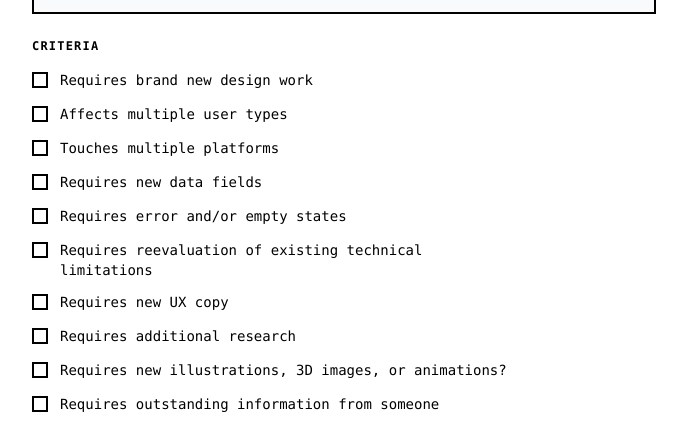
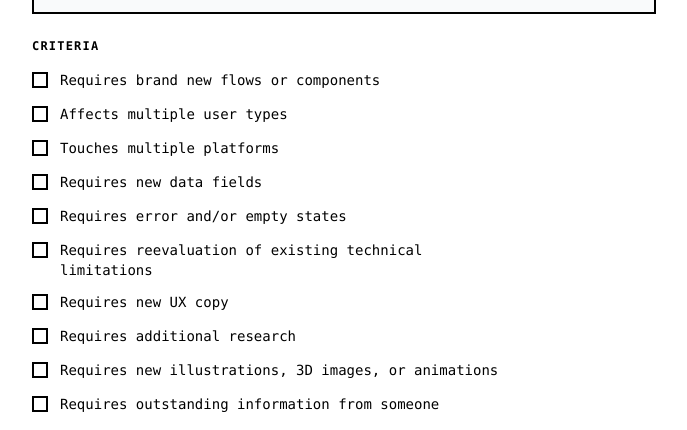
Before and after one commit to alexcbruno/task-estimator, a React (Vite) app: page / in a window 1280 px wide. Shown: the part 176-606 px from the top of the page, without its empty margins (296-983 px from the left). Built offline with nearby package versions, Linux system fonts and the light colour scheme.

Commit message:
Criteria update

```diff
--- a/src/data/criteria.ts
+++ b/src/data/criteria.ts
@@ -7,7 +7,7 @@ export interface Criterion {
 // Edit this array to add, remove, or reweight criteria.
 // Point values are hidden from the user during estimation.
 export const CRITERIA: Criterion[] = [
-  { id: "net-new", label: "Requires brand new design work", points: 2 },
+  { id: "net-new", label: "Requires brand new flows or components", points: 2 },
   {
     id: "affected-users",
     label: "Affects multiple user types",
@@ -38,7 +38,7 @@ export const CRITERIA: Criterion[] = [
   },
   {
     id: "new-image-assets",
-    label: "Requires new illustrations, 3D images, or animations?",
+    label: "Requires new illustrations, 3D images, or animations",
     points: 2,
   },
   {
```
